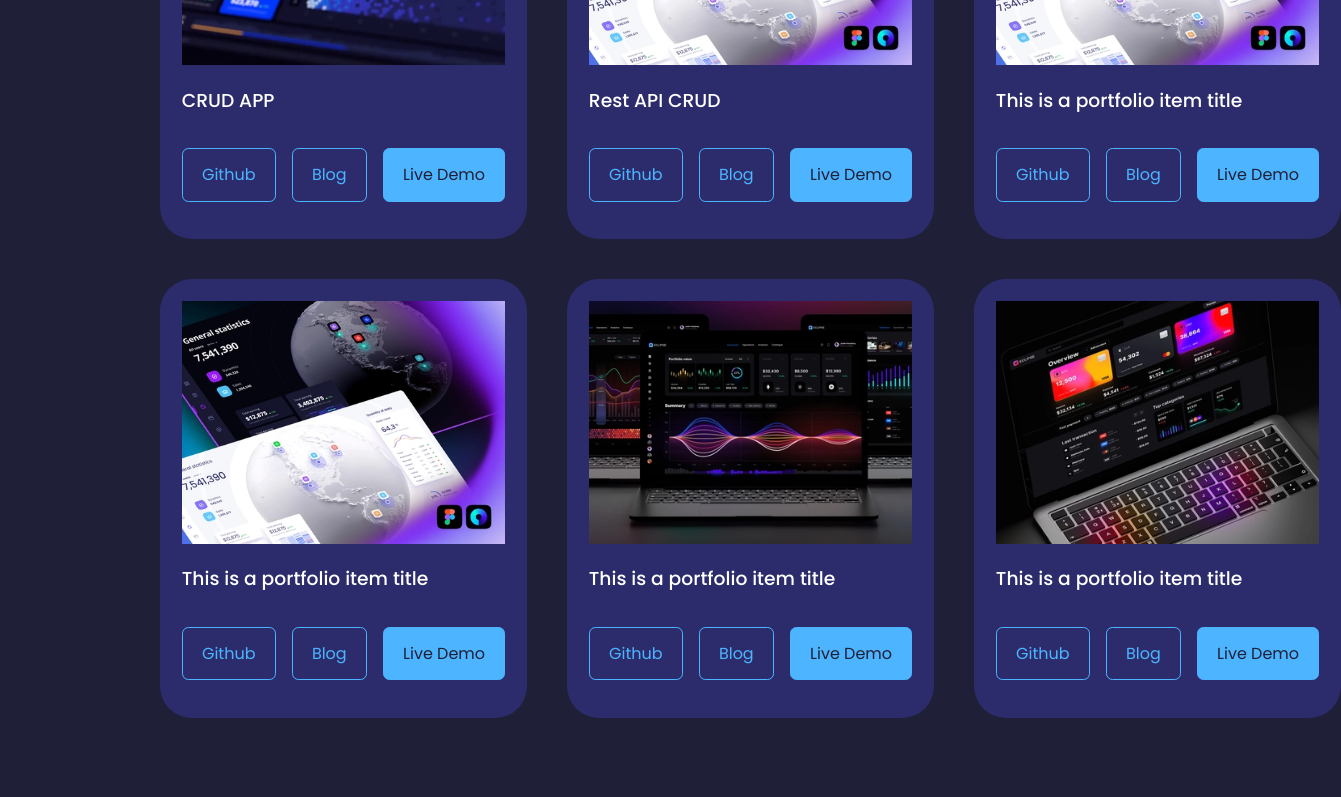
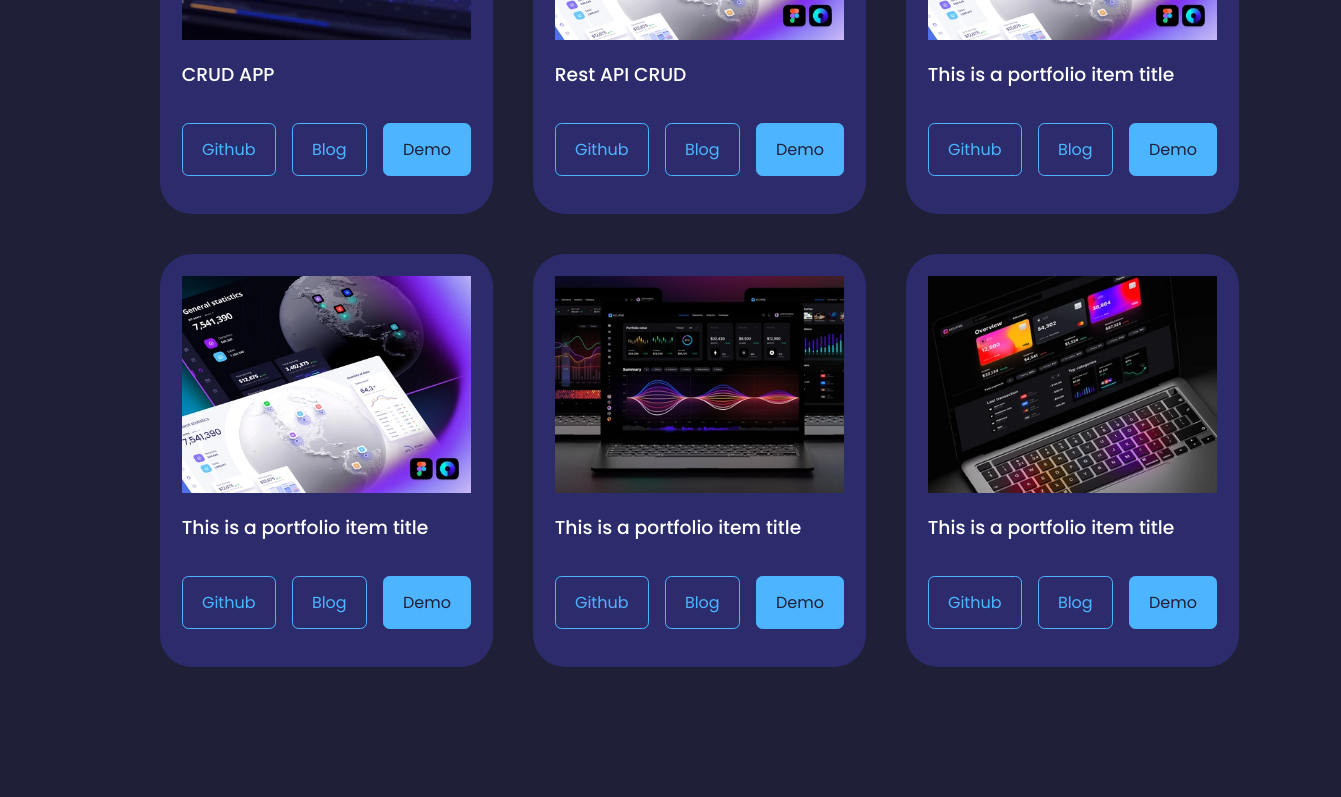
Before and after one commit to HillaryNyakundi/My-portfolio, a React (Create React App) app: page / in a window 1280 px wide. Shown: the part 3140-3937 px from the top of the page, 1341 px wide, since content can reach past the window. Built offline with nearby package versions, Linux system fonts and the light colour scheme.

Commit message:
perfection

```diff
--- a/src/components/contact/Contact.jsx
+++ b/src/components/contact/Contact.jsx
@@ -26,7 +26,7 @@ const Contact = () => {
             <FaTwitter className='contact__option-icon'/>
             <h4>Twitter</h4>
             <h5>@bcryptidd</h5>
-            <a href="https://twitter.com/wikend_dev" target="_blank">Send a message</a>
+            <a href="https://twitter.com/bcryptidd" target="_blank">Send a message</a>
           </article>
 
           <article className=" contact__option">
--- a/src/components/footer/Footer.jsx
+++ b/src/components/footer/Footer.jsx
@@ -21,8 +21,8 @@ const footer = () => {
 
       <div className="footer__socials">
         <a href="https://twitter.com/bcryptidd"><FaTwitter/></a>
-        <a href="https://nstagram.com"><BsInstagram/></a>
-        <a href="https://github.com"><BsGithub/></a>
+        <a href="https://www.instagram.com/nyakundi.hillary/"><BsInstagram/></a>
+        <a href="https://github.com/HillaryNyakundi"><BsGithub/></a>
       </div>
 
       <div className="footer__copyright">
--- a/src/components/portfolio/Portfolio.jsx
+++ b/src/components/portfolio/Portfolio.jsx
@@ -21,7 +21,7 @@ const portfolio = () => {
             <div className="portfolio__item-cta">
             <a href="https://github.com/HillaryNyakundi/Annex-Cafe" className='btn' target='_blank'>Github</a>
             <a href="https://github.com/HillaryNyakundi/Annex-Cafe" className='btn' target='_blank'>Blog</a>
-            <a href="http://annex-cafe.epizy.com/" className='btn btn-primary' target='_blank'>Live Demo</a>
+            <a href="http://annex-cafe.epizy.com/" className='btn btn-primary' target='_blank'>Demo</a>
             </div>
         </article>
 
@@ -33,7 +33,7 @@ const portfolio = () => {
             <div className="portfolio__item-cta">
             <a href="https://github.com/HillaryNyakundi/Art-place" className='btn' target='_blank'>Github</a>
             <a href="https://github.com/HillaryNyakundi/Art-place" className='btn' target='_blank'>Blog</a>
-            <a href="https://art-place.netlify.app/" className='btn btn-primary' target='_blank'>Live Demo</a>
+            <a href="https://art-place.netlify.app/" className='btn btn-primary' target='_blank'>Demo</a>
             </div>
         </article>
 
@@ -45,7 +45,7 @@ const portfolio = () => {
             <div className="portfolio__item-cta">
             <a href="https://github.com" className='btn' target='_blank'>Github</a>
             <a href="https://github.com" className='btn' target='_blank'>Blog</a>
-            <a href="https://dribbble.com/Alien_pixels" className='btn btn-primary' target='_blank'>Live Demo</a>
+            <a href="https://dribbble.com/Alien_pixels" className='btn btn-primary' target='_blank'>Demo</a>
             </div>
         </article>
 
@@ -57,7 +57,7 @@ const portfolio = () => {
             <div className="portfolio__item-cta">
             <a href="https://github.com" className='btn' target='_blank'>Github</a>
             <a href="https://github.com" className='btn' target='_blank'>Blog</a>
-            <a href="https://dribbble.com/Alien_pixels" className='btn btn-primary' target='_blank'>Live Demo</a>
+            <a href="https://dribbble.com/Alien_pixels" className='btn btn-primary' target='_blank'>Demo</a>
             </div>
         </article>
 
@@ -69,7 +69,7 @@ const portfolio = () => {
             <div className="portfolio__item-cta">
             <a href="https://github.com" className='btn' target='_blank'>Github</a>
             <a href="https://github.com" className='btn' target='_blank'>Blog</a>
-            <a href="https://dribbble.com/Alien_pixels" className='btn btn-primary' target='_blank'>Live Demo</a>
+            <a href="https://dribbble.com/Alien_pixels" className='btn btn-primary' target='_blank'>Demo</a>
             </div>
         </article>
 
@@ -81,7 +81,7 @@ const portfolio = () => {
             <div className="portfolio__item-cta">
             <a href="https://github.com" className='btn' target='_blank'>Github</a>
             <a href="https://github.com" className='btn' target='_blank'>Blog</a>
-            <a href="https://dribbble.com/Alien_pixels" className='btn btn-primary' target='_blank'>Live Demo</a>
+            <a href="https://dribbble.com/Alien_pixels" className='btn btn-primary' target='_blank'>Demo</a>
             </div>
         </article>
       </div>
```
